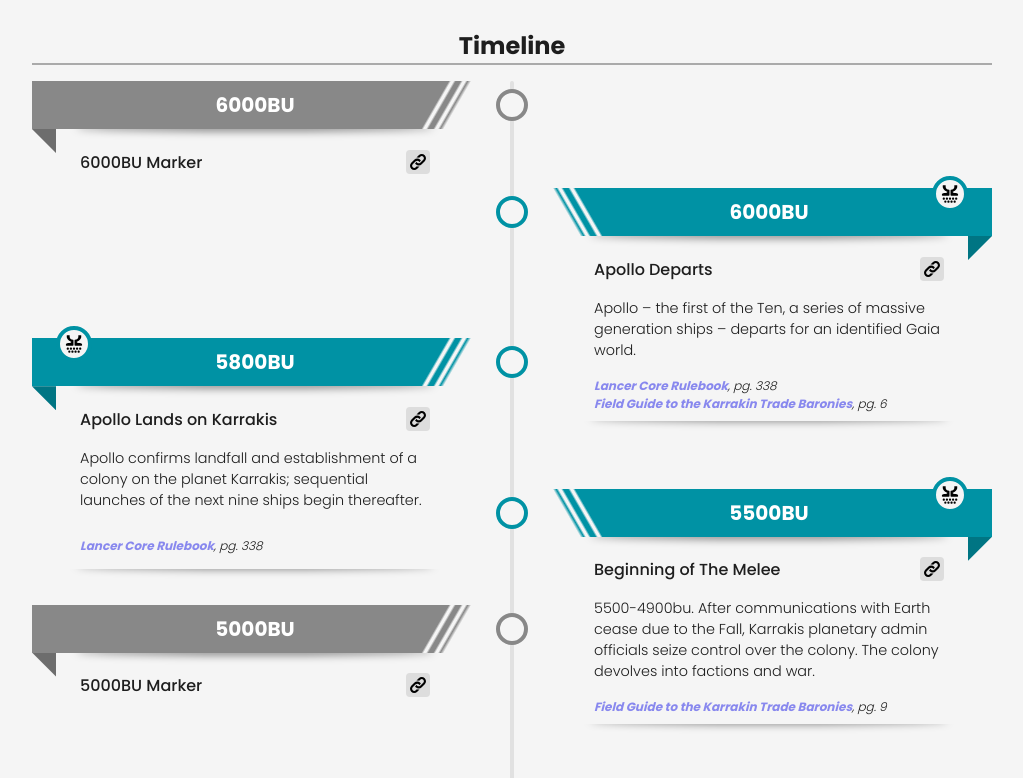
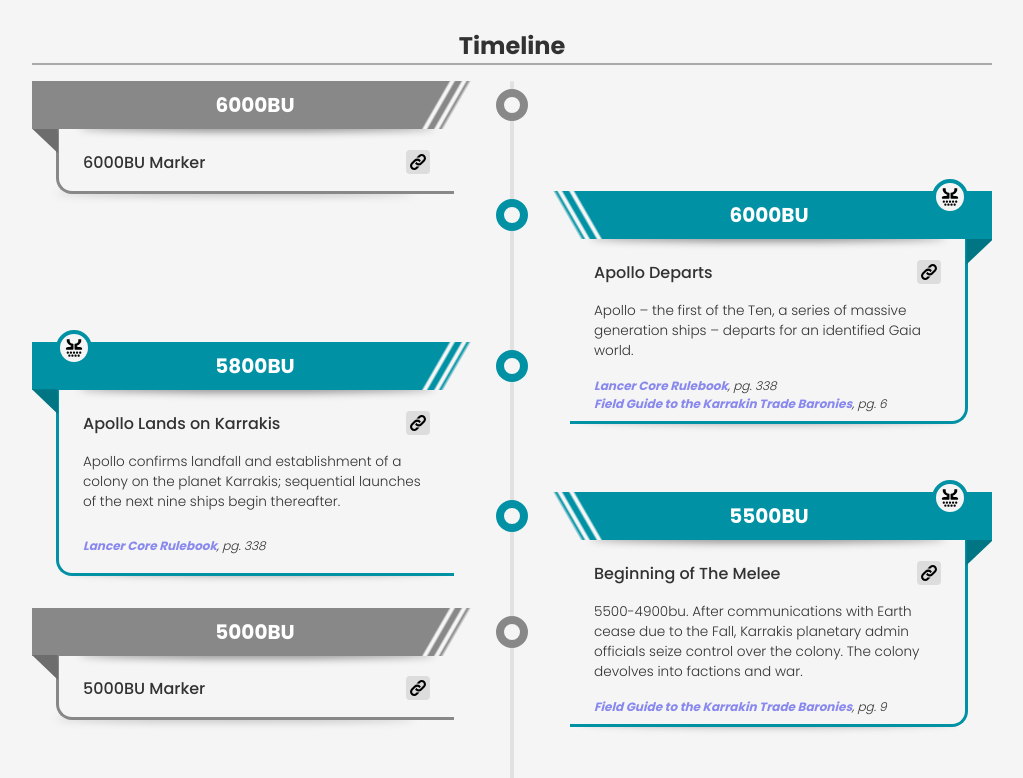
Before and after one commit to rishenko/react-lancer-timeline, a React (Create React App) app: page / in a window 1280 px wide. Shown: the part 896-1674 px from the top of the page, without its empty margins (128-1151 px from the left). Built offline with nearby package versions, Linux system fonts and the light colour scheme.

Commit message:
adding boxes and cleaning up around timeline entries

```diff
--- a/src/App.css
+++ b/src/App.css
@@ -9,7 +9,7 @@
 }
 
 body {
-  --color: rgba(30, 30, 30);
+  --color: rgba(50, 50, 50);
   --bgColor: rgba(245, 245, 245);
   min-height: 100vh;
   display: grid;
--- a/src/TimelineEntry.css
+++ b/src/TimelineEntry.css
@@ -78,15 +78,15 @@
 /* date flap */
 .timeline ul li .date::before {
     content: "";
-    width: var(--inlineP);
+    width: calc(var(--inlineP) + .1rem);
     aspect-ratio: 1;
     background: var(--accent-color-1);
     background-image: linear-gradient(rgba(0, 0, 0, 0.2) 100%, transparent);
     position: absolute;
-    top: 100%;
-
-    clip-path: polygon(0 0, 100% 0, 0 100%);
-    right: 0;
+    top: 99%;
+    clip-path: polygon(0 0, 105% 0, 0 100%);
+    right: 0rem;
+    z-index: 5;
 }
 
 /* Circle in vertical timeline bar */
@@ -95,8 +95,8 @@
     position: absolute;
     width: 2rem;
     aspect-ratio: 1;
-    background: var(--bgColor);
-    border: 0.3rem solid var(--accent-color-1);
+    background-color: var(--bgColor);
+    border: .5rem solid var(--accent-color-1);
     border-radius: 50%;
     top: 50%;
 
@@ -121,24 +121,23 @@
     font-weight: 500;
 }
 
+.timeline ul li .descr {
+    padding-block-end: .5rem;
+    font-size: .85rem;
+    font-weight: 300;
+}
+
 .timeline ul li .source {
     padding-block-start: .5rem;
     padding-block-end: .5rem;
     font-size: .75rem;
     font-weight: 300;
     font-style: italic;
-    max-height: calc(var(--num-sources) * 2.5rem);
-}
-
-.timeline ul li .descr {
-    padding-block-end: .5rem;
-    font-size: .9rem;
-    font-weight: 300;
+    max-height: calc(var(--num-sources) * 3rem);
 }
 
 /* Shadows */
-.timeline ul li .title::before,
-.timeline ul li .source::after {
+.timeline ul li .title::before {
     content: "";
     position: absolute;
     width: 90%;
@@ -148,6 +147,29 @@
     border-radius: 50%;
     filter: blur(4px);
     transform: translate(-50%, 50%);
+}
+
+.timeline ul li .source::after {
+    content: "";
+    position: absolute;
+    width: 95%;
+    height: 0.75rem;
+    background: rgba(50, 50, 50, 0.5);
+    left: 50%;
+    border-radius: 50%;
+    filter: blur(4px);
+    transform: translate(-50%, 50%);
+}
+
+.timeline ul li.marker::after {
+    content: "";
+    width: 90%;
+    height: 0.25rem;
+    background: rgba(50, 50, 50, 0.5);
+    border-radius: 50%;
+    filter: blur(4px);
+    transform: translate(0%, -85%);
+    z-index: -1;
 }
 
 .timeline-entry-source {
@@ -242,7 +264,7 @@
     }
 
     .timeline ul li:nth-child(odd) .date::before {
-        clip-path: polygon(0 0, 100% 0, 100% 100%);
+        clip-path: polygon(0 0, 100% 0, 105% 100%);
         left: 0;
     }
 
@@ -251,8 +273,36 @@
         left: calc(100% + var(--col-gap) + var(--line-w) / 2);
     }
 
+    .timeline ul li:nth-child(odd) .title,
+    .timeline ul li:nth-child(odd) .descr,
+    .timeline ul li:nth-child(odd) .source {
+        border-left: .2rem solid var(--accent-color-1);
+    }
+
+    .timeline ul li:nth-child(even) .title,
+    .timeline ul li:nth-child(even) .descr,
+    .timeline ul li:nth-child(even) .source {
+        border-right: .2rem solid var(--accent-color-1);
+    }
+
+    .timeline ul li .source,
+    .timeline ul li.marker .title {
+        border-bottom: .2rem solid var(--accent-color-1);
+    }
+
+    .timeline ul li:nth-child(even) .source,
+    .timeline ul li:nth-child(even).marker .title {
+        border-radius: 0 0 1rem 0;
+    }
+
+    .timeline ul li:nth-child(odd) .source,
+    .timeline ul li:nth-child(odd).marker .title {
+        border-radius: 0 0 0 1rem;
+    }
+
+
     .timeline ul li:nth-child(odd).factions-1 .date {
-        background-image: linear-gradient(120deg, var(--accent-color-1) 88%, var(--bgColor) 88.5%, var(--bgColor) 89%, var(--accent-color-1) 89.5%, var(--accent-color-1) 90.5%, var(--bgColor) 91%, var(--bgColor) 91.5%, var(--accent-color-1) 92%, var(--bgColor) 92.75%);
+        background-image: linear-gradient(120deg, var(--accent-color-1) 50%, var(--accent-color-1) 88%, var(--bgColor) 88.5%, var(--bgColor) 89%, var(--accent-color-1) 89.5%, var(--accent-color-1) 90.5%, var(--bgColor) 91%, var(--bgColor) 91.5%, var(--accent-color-1) 92%, var(--bgColor) 92.75%);
         background-size: 100%;
     }
 
@@ -266,18 +316,34 @@
         background-size: 100%;
     }
 
+    .timeline ul li.factions-2 .date::after {
+        border-top: var(--accent-color-1) .5rem solid;
+        border-right: var(--accent-color-1) .5rem solid;
+        border-bottom: var(--accent-color-2) .5rem solid;
+        border-left: var(--accent-color-2) .5rem solid;
+        background-size: 100%;
+    }
+
+    .timeline ul li.factions-3 .date::after {
+        border-top: var(--accent-color-2) .5rem solid;
+        border-right: var(--accent-color-1) .5rem solid;
+        border-bottom: var(--accent-color-3) .5rem solid;
+        border-left: var(--accent-color-1) .5rem solid;
+        background-size: 100%;
+    }
+
     .timeline ul li:nth-child(even).factions-2 .date {
         background-image: linear-gradient(240deg, var(--accent-color-1) 50%, var(--accent-color-2) 50.5%, var(--accent-color-2) 88%, var(--bgColor) 88.5%, var(--bgColor) 89%, var(--accent-color-2) 89.5%, var(--accent-color-2) 90.5%, var(--bgColor) 91%, var(--bgColor) 91.5%, var(--accent-color-2) 92%, var(--bgColor) 92.75%);
         background-size: 100%;
     }
 
     .timeline ul li:nth-child(odd).factions-3 .date {
-        background-image: linear-gradient(120deg, var(--accent-color-1) 33%, var(--accent-color-2) 33.5%, var(--accent-color-2) 66% , var(--accent-color-3) 66.5%, var(--accent-color-3) 88%, var(--bgColor) 88.5%, var(--bgColor) 89%, var(--accent-color-3) 89.5%, var(--accent-color-3) 90.5%, var(--bgColor) 91%, var(--bgColor) 91.5%, var(--accent-color-3) 92%, var(--bgColor) 92.75%);
+        background-image: linear-gradient(120deg, var(--accent-color-1) 33%, var(--accent-color-2) 33.5%, var(--accent-color-2) 66%, var(--accent-color-3) 66.5%, var(--accent-color-3) 88%, var(--bgColor) 88.5%, var(--bgColor) 89%, var(--accent-color-3) 89.5%, var(--accent-color-3) 90.5%, var(--bgColor) 91%, var(--bgColor) 91.5%, var(--accent-color-3) 92%, var(--bgColor) 92.75%);
         background-size: 100%;
     }
 
     .timeline ul li:nth-child(even).factions-3 .date {
-        background-image: linear-gradient(240deg, var(--accent-color-1) 33%, var(--accent-color-2) 33.5%, var(--accent-color-2) 66% , var(--accent-color-3) 66.5%, var(--accent-color-3) 88%, var(--bgColor) 88.5%, var(--bgColor) 89%, var(--accent-color-3) 89.5%, var(--accent-color-3) 90.5%, var(--bgColor) 91%, var(--bgColor) 91.5%, var(--accent-color-3) 92%, var(--bgColor) 92.75%);
+        background-image: linear-gradient(240deg, var(--accent-color-1) 33%, var(--accent-color-2) 33.5%, var(--accent-color-2) 66%, var(--accent-color-3) 66.5%, var(--accent-color-3) 88%, var(--bgColor) 88.5%, var(--bgColor) 89%, var(--accent-color-3) 89.5%, var(--accent-color-3) 90.5%, var(--bgColor) 91%, var(--bgColor) 91.5%, var(--accent-color-3) 92%, var(--bgColor) 92.75%);
         background-size: 100%;
     }
 
```
